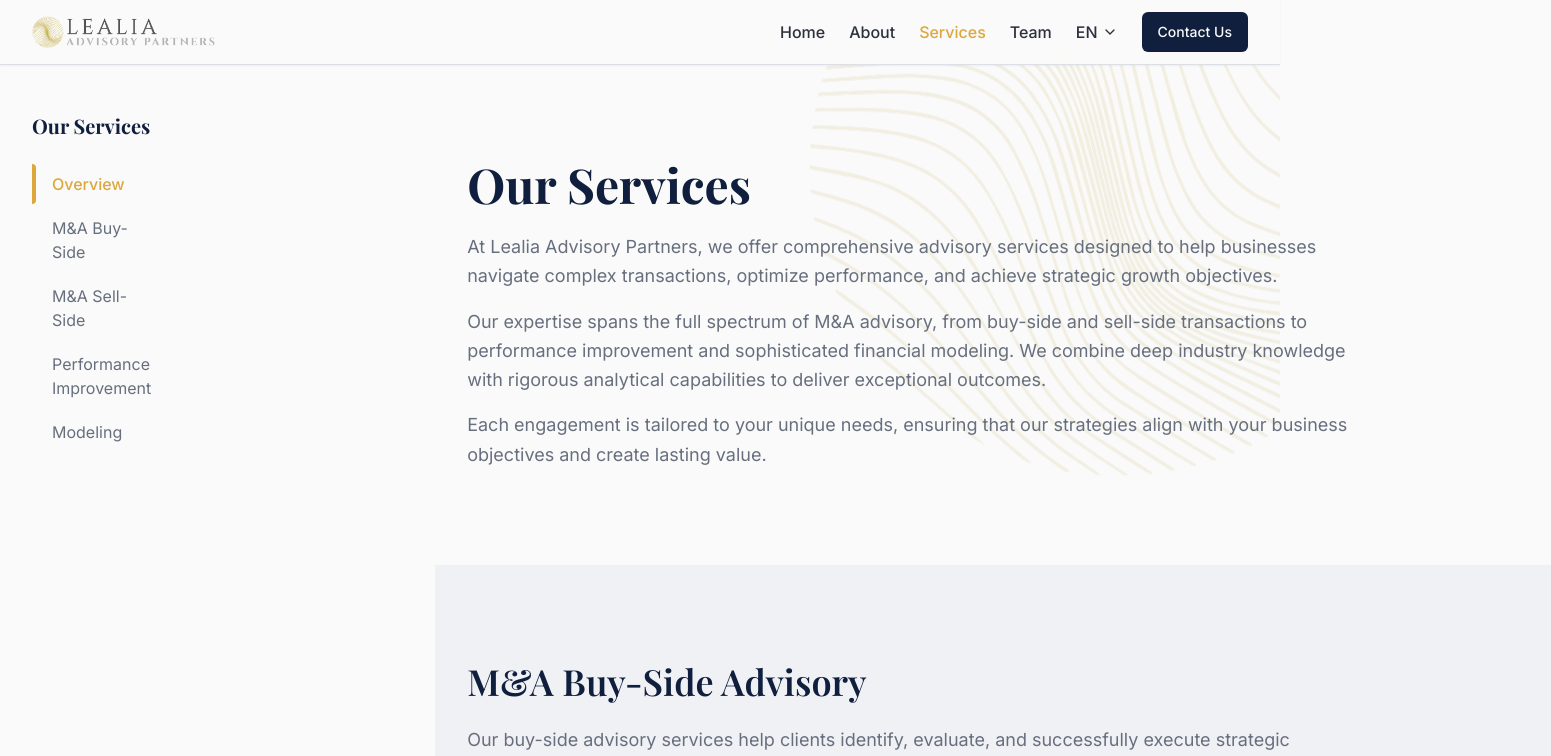
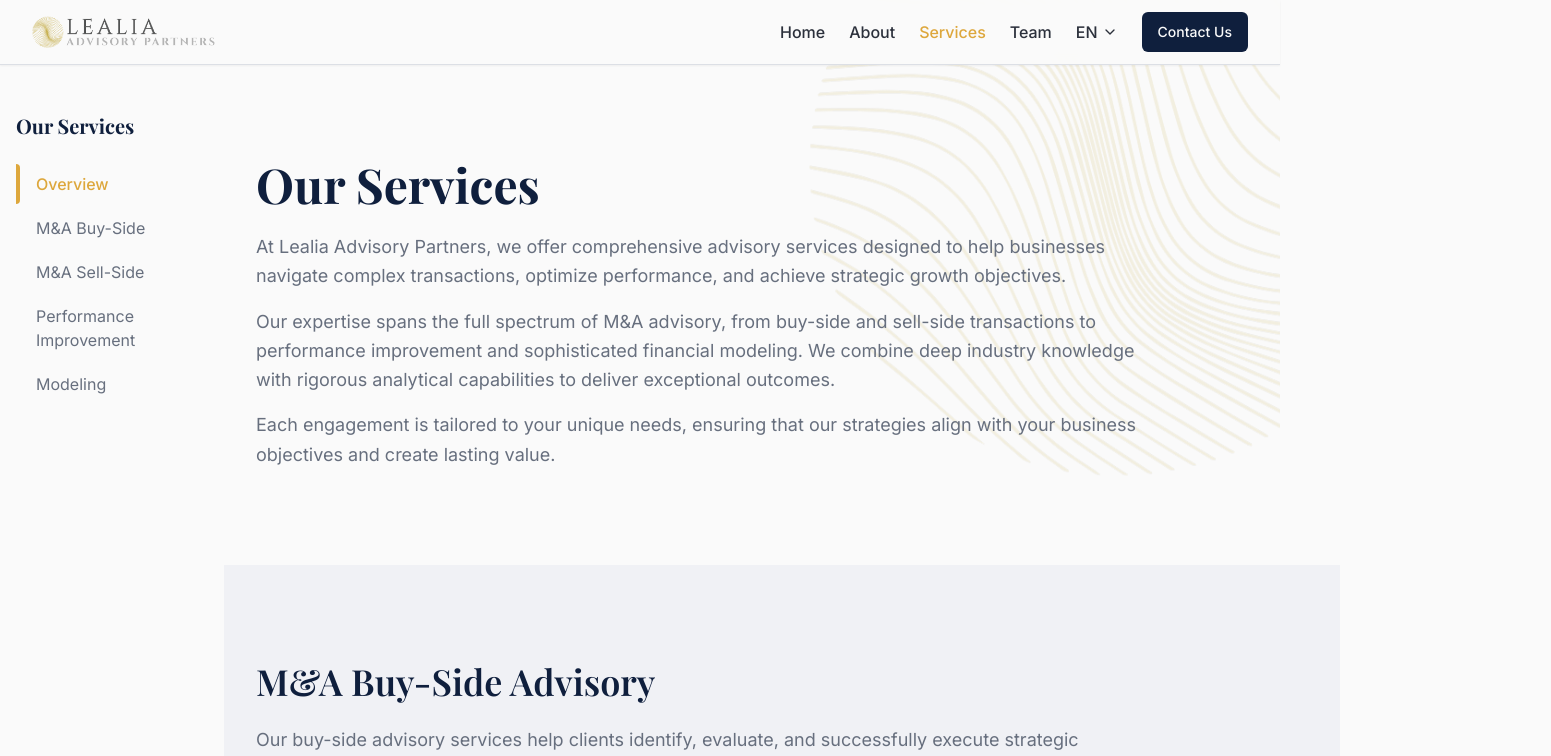
Before and after one commit to LealiaAdvisoryPartners/Lealia_AP_LVBL2, a React (Vite) app: page /services in a window 1280 px wide. Shown: the top 756 px of the page, 1551 px wide, since content can reach past the window. Built offline with nearby package versions, Linux system fonts and the light colour scheme; the HTML template or start-up script is replaced by a standard one.

Commit message:
Reverted to commit 9afe7b9930d5810845550930d0b84afadbe6d544

```diff
--- a/src/components/services/ServicesSidebar.tsx
+++ b/src/components/services/ServicesSidebar.tsx
@@ -65,7 +65,7 @@ export const ServicesSidebar = ({
       )}
 
       {/* DESKTOP SIDEBAR */}
-      <aside className="hidden lg:flex flex-col w-56 sticky top-28 h-[calc(100vh-7rem)] z-10 pr-4">
+      <aside className="hidden lg:flex flex-col w-56 fixed left-0 top-28 h-[calc(100vh-7rem)] z-10 pl-4">
         <motion.div
           initial={{ opacity: 0, x: -10 }}
           animate={{ opacity: 1, x: 0 }}
--- a/src/pages/Services.tsx
+++ b/src/pages/Services.tsx
@@ -71,9 +71,8 @@ const Services = () => {
         <img src={logoCircle} alt="" className="absolute -top-40 -right-40 w-[650px] h-[650px] opacity-35" />
       </motion.div>
 
-      {/* Layout with proper container margins */}
-      <div className="container mx-auto px-4 sm:px-6 lg:px-8 relative z-10">
-        <div className="flex">
+      {/* Layout */}
+      <div className="flex relative z-10">
         <ServicesSidebar
           sections={sections}
           activeSection={activeSection}
@@ -82,7 +81,7 @@ const Services = () => {
           scrollToSection={scrollToSection}
         />
 
-          <main className="flex-1 lg:ml-64">
+        <main className="flex-1 lg:ml-56">
           <ServicesOverview />
           <ServicesBuySide />
           <ServicesSellSide />
@@ -91,7 +90,6 @@ const Services = () => {
           <ServicesCTA />
         </main>
       </div>
-      </div>
     </>
   );
 };
```
Lines whose indentation alone changed are shown as unchanged.
